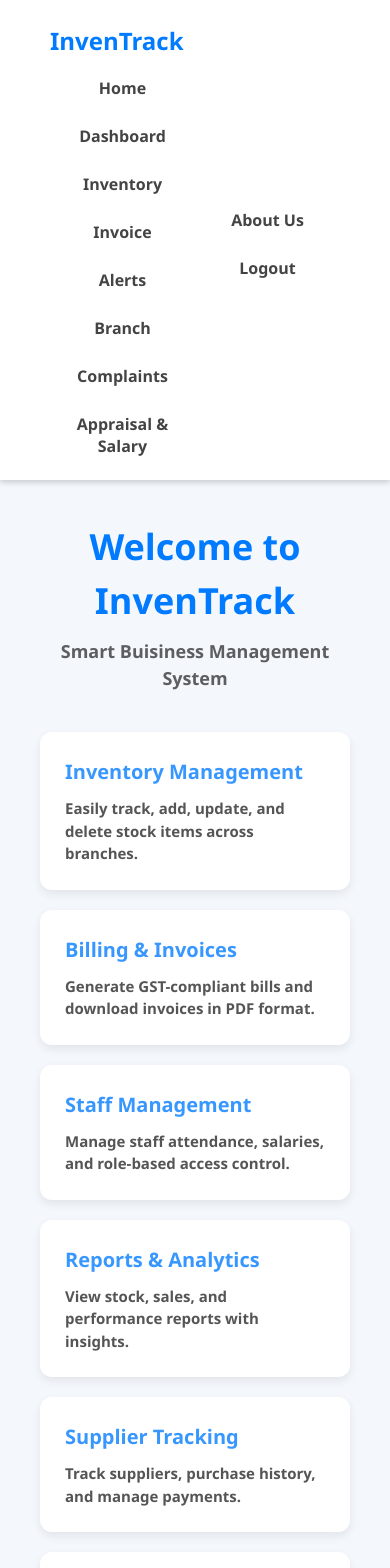
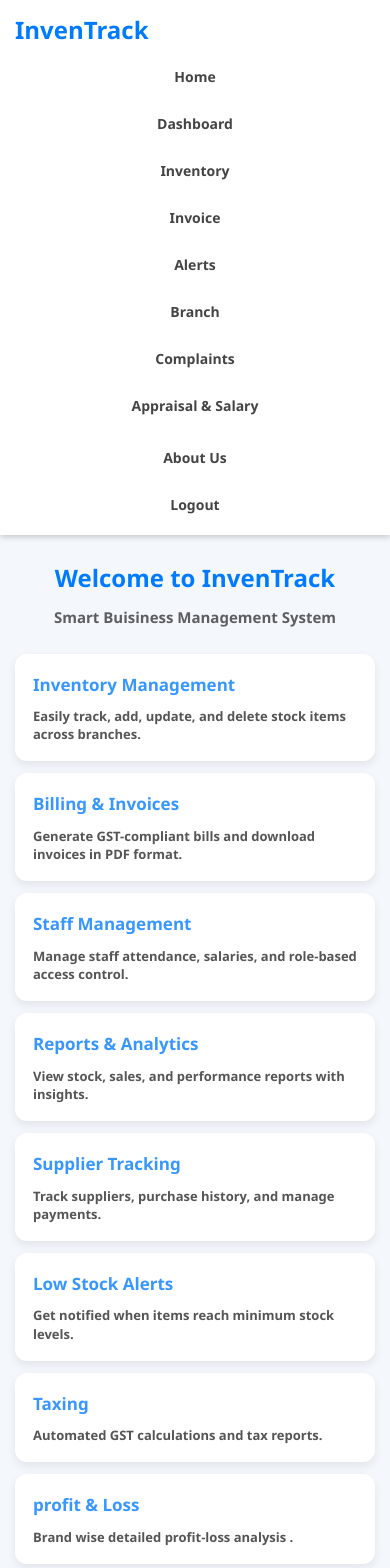
Before and after one commit to Navadeep-1817/inven_Track, a React (Vite) app in the folder invenTrack/: page /aboutUs in a window 390 px wide. Shown: the top 1568 px of the page. Built offline with nearby package versions, Linux system fonts and the light colour scheme.

Commit message:
mobile-friendly

```diff
--- a/invenTrack/src/styles/AboutUs.css
+++ b/invenTrack/src/styles/AboutUs.css
@@ -50,3 +50,89 @@
   transform: translateY(-5px);
   box-shadow: 0 8px 20px rgba(0, 0, 0, 0.15);
 }
+
+/* Mobile Responsive Design */
+@media (max-width: 1024px) {
+  .home-container {
+    padding: 35px 25px;
+  }
+
+  .home-title {
+    font-size: 32px;
+  }
+
+  .home-subtitle {
+    font-size: 17px;
+  }
+
+  .card-grid {
+    grid-template-columns: repeat(auto-fit, minmax(240px, 1fr));
+    gap: 18px;
+  }
+}
+
+@media (max-width: 768px) {
+  .home-container {
+    padding: 30px 20px;
+    min-height: calc(100vh - 100px);
+  }
+
+  .home-title {
+    font-size: 28px;
+  }
+
+  .home-subtitle {
+    font-size: 16px;
+    margin-bottom: 30px;
+  }
+
+  .card-grid {
+    grid-template-columns: 1fr;
+    gap: 15px;
+    max-width: 100%;
+  }
+
+  .feature-card {
+    padding: 20px;
+  }
+
+  .feature-card h2 {
+    font-size: 18px;
+  }
+
+  .feature-card p {
+    font-size: 14px;
+  }
+}
+
+@media (max-width: 480px) {
+  .home-container {
+    padding: 25px 15px;
+  }
+
+  .home-title {
+    font-size: 24px;
+  }
+
+  .home-subtitle {
+    font-size: 15px;
+    margin-bottom: 25px;
+  }
+
+  .card-grid {
+    gap: 12px;
+  }
+
+  .feature-card {
+    padding: 18px;
+  }
+
+  .feature-card h2 {
+    font-size: 17px;
+  }
+
+  .feature-card p {
+    font-size: 13px;
+    line-height: 1.4;
+  }
+}
--- a/invenTrack/src/styles/Home.css
+++ b/invenTrack/src/styles/Home.css
@@ -64,3 +64,100 @@
   color: #333;
   margin-top: 8px;
 }
+
+/* Mobile Responsive Design */
+@media (max-width: 1024px) {
+  .home-container {
+    padding: 30px 15px;
+  }
+
+  .home-title {
+    font-size: 2.2rem;
+  }
+
+  .home-subtitle {
+    font-size: 1.1rem;
+  }
+
+  .brand-grid {
+    grid-template-columns: repeat(auto-fit, minmax(140px, 1fr));
+    gap: 15px;
+  }
+}
+
+@media (max-width: 768px) {
+  .home-container {
+    padding: 25px 15px;
+  }
+
+  .home-title {
+    font-size: 2rem;
+  }
+
+  .home-subtitle {
+    font-size: 1rem;
+    margin-bottom: 30px;
+  }
+
+  .category-title {
+    font-size: 1.5rem;
+  }
+
+  .brand-grid {
+    grid-template-columns: repeat(auto-fit, minmax(120px, 1fr));
+    gap: 12px;
+  }
+
+  .brand-card {
+    padding: 15px;
+  }
+
+  .brand-card img {
+    max-width: 80px;
+  }
+
+  .brand-card h3 {
+    font-size: 0.9rem;
+  }
+}
+
+@media (max-width: 480px) {
+  .home-container {
+    padding: 20px 10px;
+  }
+
+  .home-title {
+    font-size: 1.75rem;
+  }
+
+  .home-subtitle {
+    font-size: 0.95rem;
+  }
+
+  .category-section {
+    margin-bottom: 40px;
+  }
+
+  .category-title {
+    font-size: 1.3rem;
+    padding-left: 8px;
+    border-left-width: 4px;
+  }
+
+  .brand-grid {
+    grid-template-columns: repeat(2, 1fr);
+    gap: 10px;
+  }
+
+  .brand-card {
+    padding: 12px;
+  }
+
+  .brand-card img {
+    max-width: 70px;
+  }
+
+  .brand-card h3 {
+    font-size: 0.85rem;
+  }
+}
--- a/invenTrack/src/styles/Landingnavbar.css
+++ b/invenTrack/src/styles/Landingnavbar.css
@@ -44,3 +44,59 @@
 .landing-nav-links button:hover {
   opacity: 0.8;
 }
+
+/* Mobile Responsive Design */
+@media (max-width: 1024px) {
+  .landing-navbar {
+    padding: 15px 35px;
+  }
+
+  .logo {
+    font-size: 22px;
+  }
+}
+
+@media (max-width: 768px) {
+  .landing-navbar {
+    flex-direction: column;
+    padding: 15px 20px;
+    gap: 15px;
+  }
+
+  .logo {
+    font-size: 20px;
+  }
+
+  .landing-nav-links {
+    width: 100%;
+    justify-content: center;
+    flex-wrap: wrap;
+  }
+
+  .landing-nav-links button {
+    padding: 8px 18px;
+    font-size: 14px;
+  }
+}
+
+@media (max-width: 480px) {
+  .landing-navbar {
+    padding: 12px 15px;
+  }
+
+  .logo {
+    font-size: 18px;
+  }
+
+  .landing-nav-links {
+    flex-direction: column;
+    width: 100%;
+    gap: 10px;
+  }
+
+  .landing-nav-links button {
+    width: 100%;
+    padding: 10px;
+    text-align: center;
+  }
+}
--- a/invenTrack/src/styles/Navbar.css
+++ b/invenTrack/src/styles/Navbar.css
@@ -39,11 +39,29 @@
 }
 
 
+/* Mobile Responsive */
+@media (max-width: 1024px) {
+  .main-navbar {
+    padding: 12px 30px;
+  }
+
+  .navbar-left,
+  .navbar-right {
+    gap: 10px;
+  }
+
+  .main-navbar button {
+    font-size: 15px;
+    padding: 7px 12px;
+  }
+}
+
 @media (max-width: 768px) {
-  .navbar {
+  .main-navbar {
     flex-direction: column;
-    align-items: flex-start;
-    padding: 16px;
+    align-items: stretch;
+    padding: 15px 20px;
+    gap: 15px;
   }
 
   .navbar-left,
@@ -51,11 +69,22 @@
     flex-direction: column;
     width: 100%;
     gap: 10px;
-    margin-top: 8px;
   }
 
-  .navbar button {
+  .main-navbar button {
     width: 100%;
-    text-align: left;
+    text-align: center;
+    padding: 10px 14px;
   }
 }
+
+@media (max-width: 480px) {
+  .main-navbar {
+    padding: 12px 15px;
+  }
+
+  .main-navbar button {
+    font-size: 14px;
+    padding: 9px 12px;
+  }
+}
--- a/invenTrack/src/styles/Signup.css
+++ b/invenTrack/src/styles/Signup.css
@@ -53,3 +53,52 @@
   margin-bottom: 15px;
   color: #333;
 }
+
+/* Mobile Responsive Design */
+@media (max-width: 768px) {
+  .signup-form {
+    margin: 40px 20px;
+    padding: 25px;
+    max-width: calc(100% - 40px);
+  }
+
+  .signup-form::before {
+    font-size: 18px;
+  }
+
+  .signup-form input,
+  .signup-form select {
+    padding: 11px;
+    font-size: 13px;
+  }
+
+  .signup-form button {
+    padding: 11px;
+    font-size: 15px;
+  }
+}
+
+@media (max-width: 480px) {
+  .signup-form {
+    margin: 30px 15px;
+    padding: 20px;
+  }
+
+  .signup-form::before {
+    font-size: 16px;
+    margin-bottom: 12px;
+  }
+
+  .signup-form input,
+  .signup-form select {
+    padding: 10px;
+    margin: 8px 0;
+    font-size: 12px;
+  }
+
+  .signup-form button {
+    padding: 10px;
+    font-size: 14px;
+    margin-top: 12px;
+  }
+}
--- a/invenTrack/src/styles/Staff.css
+++ b/invenTrack/src/styles/Staff.css
@@ -181,3 +181,84 @@
 button {
   transition: all 0.25s ease-in-out;
 }
+
+/* Mobile Responsive Design */
+@media (max-width: 1024px) {
+  .staff-management-container {
+    padding: 18px;
+    margin: 20px auto;
+  }
+}
+
+@media (max-width: 768px) {
+  .staff-management-container {
+    margin: 15px;
+    padding: 15px;
+    border-radius: 12px;
+  }
+
+  .staff-management-container h2 {
+    font-size: 1.5rem;
+  }
+
+  .branch-view h3,
+  .staff-view h3 {
+    font-size: 1.2rem;
+  }
+
+  .branch-item,
+  .staff-item {
+    flex-direction: column;
+    align-items: flex-start;
+    gap: 12px;
+    padding: 14px;
+  }
+
+  .branch-item span,
+  .staff-item span {
+    width: 100%;
+    word-break: break-word;
+  }
+
+  .operate-button,
+  .promote-button,
+  .demote-button,
+  .remove-button,
+  .back-button {
+    width: 100%;
+    text-align: center;
+    justify-content: center;
+    margin-right: 0;
+    margin-bottom: 6px;
+  }
+
+  .staff-item {
+    gap: 10px;
+  }
+}
+
+@media (max-width: 480px) {
+  .staff-management-container {
+    margin: 10px;
+    padding: 12px;
+  }
+
+  .staff-management-container h2 {
+    font-size: 1.3rem;
+  }
+
+  .branch-view h3,
+  .staff-view h3 {
+    font-size: 1.1rem;
+    padding-left: 8px;
+  }
+
+  .operate-button,
+  .promote-button,
+  .demote-button,
+  .remove-button,
+  .back-button {
+    font-size: 0.85rem;
+    padding: 7px 12px;
+  }
+}
```
Also changed, not shown: invenTrack/src/styles/Footer.css (+56 -0 lines), 1 other file (tests, documents, lock files or other folders).
